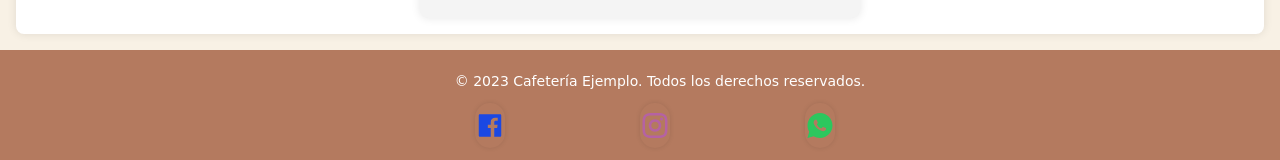
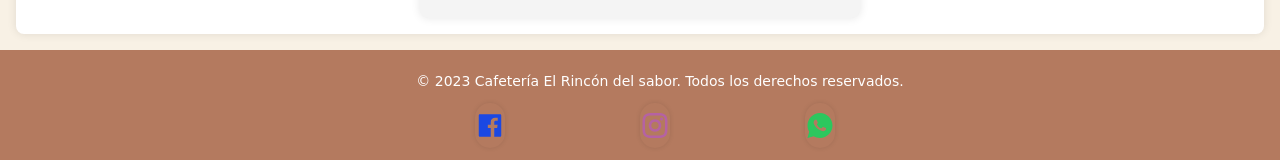
Before and after one commit to ChristianReyes11/elrincondelsabor, a plain HTML site: page index.html in a window 1280 px wide. Shown: the part 4107-4267 px from the top of the page. Drawn offline with Linux system fonts and the light colour scheme.

Commit message:
first commit

```diff
--- a/index.html
+++ b/index.html
@@ -165,7 +165,7 @@
         <div id="confirmationMessage"></div>
     </section>
     <footer>
-        <p>&copy; 2023 Cafetería Ejemplo. Todos los derechos reservados.</p>
+        <p>&copy; 2023 Cafetería El Rincón del sabor. Todos los derechos reservados.</p>
         <div class="social-links">
             <a href="https://www.facebook.com/profile.php?id=61555525404560&mibextid=LQQJ4d" target="_blank"> <img id="facebook" src="/resources/facebook-box-fill.svg" alt="">  Facebook</a>
             <a href="https://www.instagram.com/elrincondelsabor9615/" target="_blank">   <img id="instagram"  src="/resources/instagram-line.svg" alt=""> Instagram</a>
```
